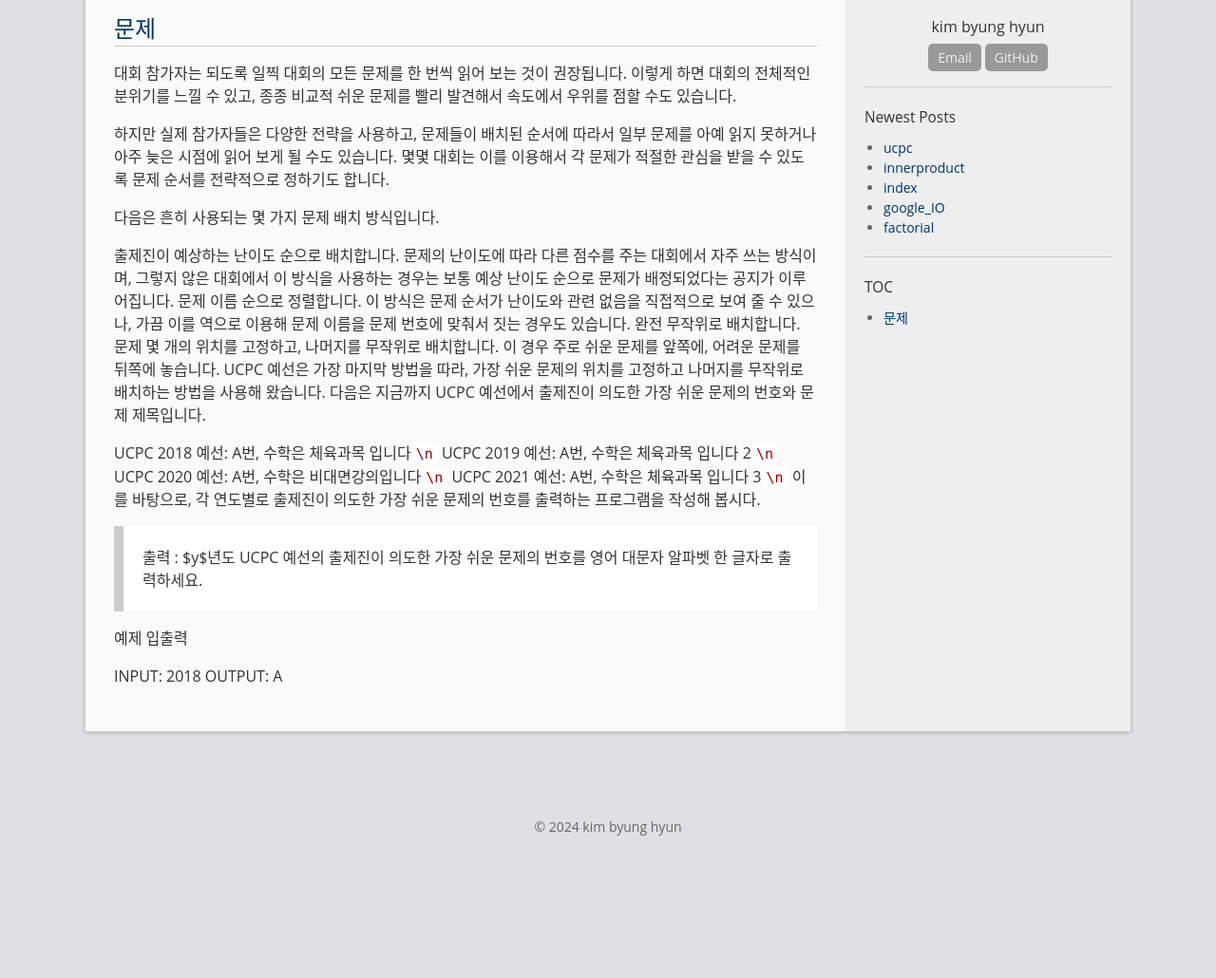
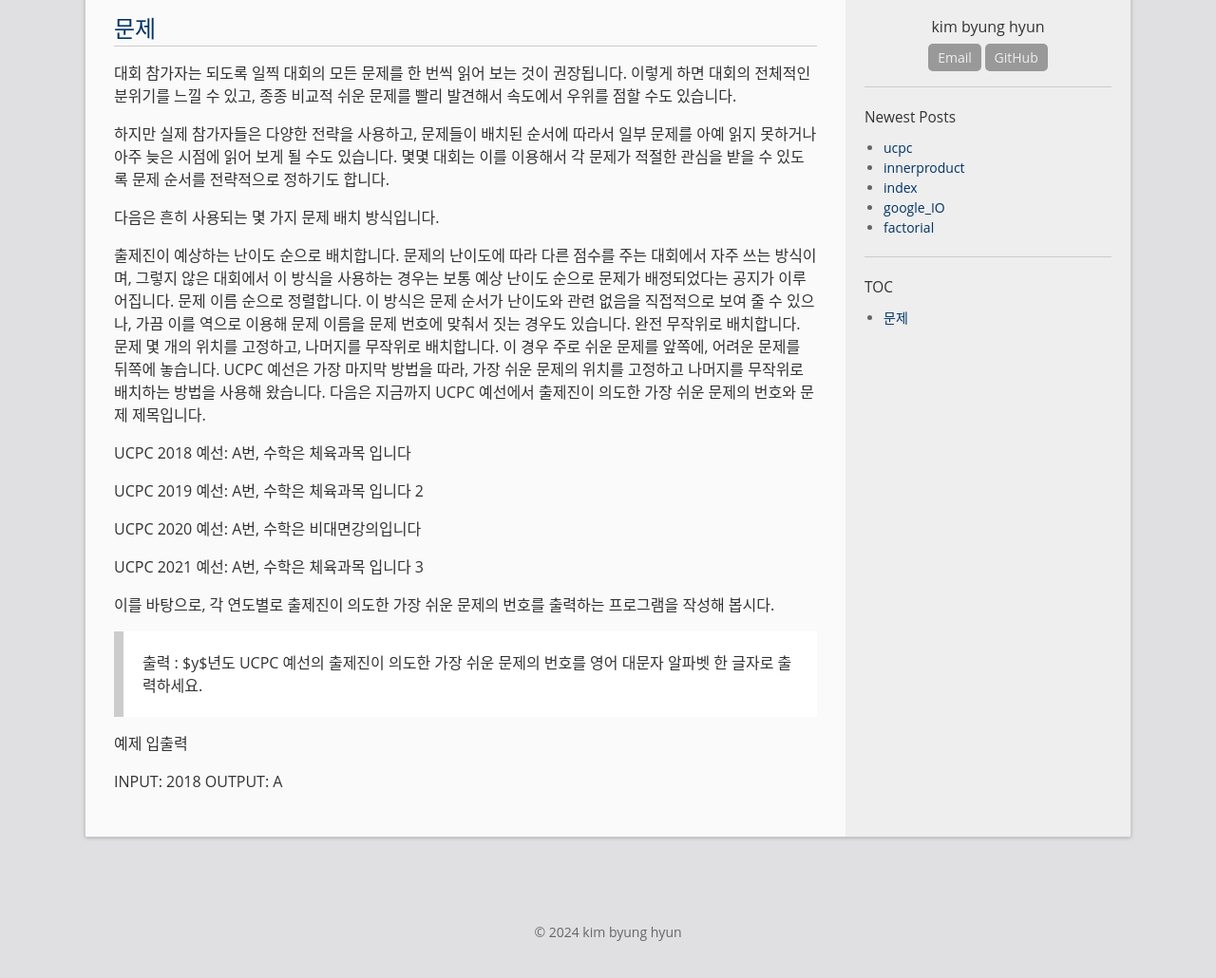
Before and after one commit to bh6366632/bh6366632.github.com, a Jekyll site: the page built from _posts/2024-04-25-ucpc.md, in a window 1280 px wide, cut to the strip 261-1313 px from the top of the page. Shown: the top 1030 px of the strip at 95% size. Built offline with Jekyll 4.4.1, drawn with Linux system fonts in a browser that asks for light colours; before the commit the page ends 1202 px from its top, so only the background shows below that.

```diff
--- a/_posts/2024-04-25-ucpc.md
+++ b/_posts/2024-04-25-ucpc.md
@@ -22,10 +22,14 @@ permalink: /archivers/ucpc
 문제 몇 개의 위치를 고정하고, 나머지를 무작위로 배치합니다. 이 경우 주로 쉬운 문제를 앞쪽에, 어려운 문제를 뒤쪽에 놓습니다.
 UCPC 예선은 가장 마지막 방법을 따라, 가장 쉬운 문제의 위치를 고정하고 나머지를 무작위로 배치하는 방법을 사용해 왔습니다. 다음은 지금까지 UCPC 예선에서 출제진이 의도한 가장 쉬운 문제의 번호와 문제 제목입니다.
 
-UCPC 2018 예선: A번, 수학은 체육과목 입니다`\n`
-UCPC 2019 예선: A번, 수학은 체육과목 입니다 2`\n`
-UCPC 2020 예선: A번, 수학은 비대면강의입니다`\n`
-UCPC 2021 예선: A번, 수학은 체육과목 입니다 3`\n`
+UCPC 2018 예선: A번, 수학은 체육과목 입니다
+
+UCPC 2019 예선: A번, 수학은 체육과목 입니다 2
+
+UCPC 2020 예선: A번, 수학은 비대면강의입니다
+
+UCPC 2021 예선: A번, 수학은 체육과목 입니다 3
+
 이를 바탕으로, 각 연도별로 출제진이 의도한 가장 쉬운 문제의 번호를 출력하는 프로그램을 작성해 봅시다.
 
 >출력 :
```
